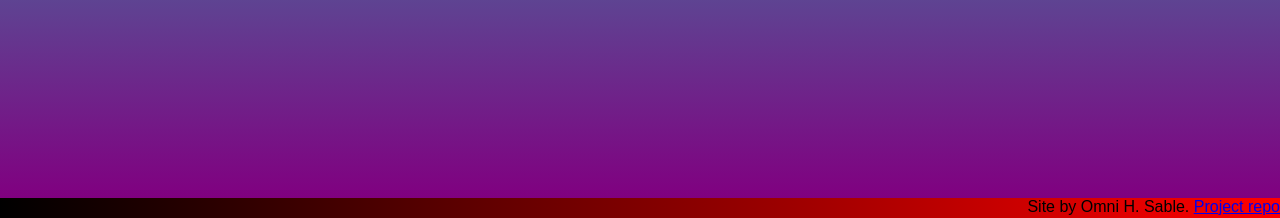
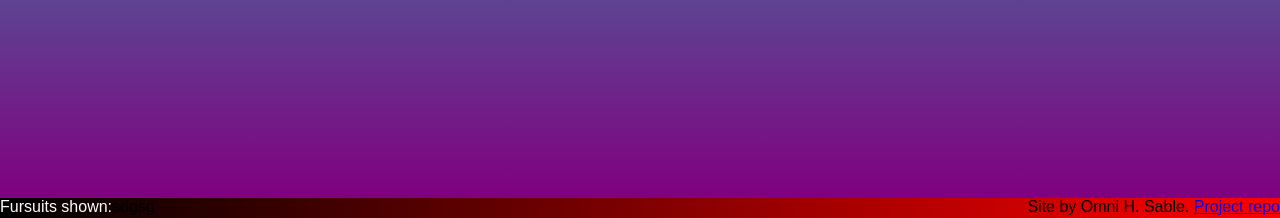
Before and after one commit to Highstaker/Picture-data-organizer-site, a Flask app: page / in a window 1280 px wide. Shown: the part 582-800 px from the top of the page. Run offline with Flask 2, Linux system fonts and the light colour scheme; data that the repository does not hold is empty; parts of the project's set-up code (start-up, migrations or seed data) failed here and were passed over.

Commit message:
v.0.3.8
+counter in footer

```diff
--- a/photodata_organizer.py
+++ b/photodata_organizer.py
@@ -8,7 +8,7 @@ from threading import Thread
 
 from flask import Flask, render_template
 
-VERSION = (0, 3, 7)
+VERSION = (0, 3, 8)
 
 SCRIPT_FOLDER = path.dirname(path.realpath(__file__))
 
@@ -34,20 +34,14 @@ def extract_data():
 							headers={
 								'Referer': 'https://www.nordicfuzzcon.org/Registration/FursuitList',
 								'Host': 'www.nordicfuzzcon.org',
-
 							})
 	response_content = response.content.decode("utf-8")
-
-	# print("response", response)#debug
 
 	parsed_source = json.loads(response_content)["Data"]["GetFursuits"]
 
 	for entry in parsed_source:
-		#add imagefilenames
+		# add image filenames
 		entry["ImageFilename"] = path.basename(urlparse(entry["ImagePath"]).path)
-
-
-	# print("parsed_source", parsed_source)#debug
 
 	# Download images
 	threads = []
@@ -55,7 +49,6 @@ def extract_data():
 		image_filename = path.basename(urlparse(image_url).path)
 		full_path_to_create = path.join(TEMP_IMAGES_FOLDER, image_filename)
 		if not path.isfile(full_path_to_create):
-			# print("Downloading!")#debug
 			t = Thread(target=urllib.request.urlretrieve,
 								args=(image_url, full_path_to_create))
 			threads.append(t)
@@ -70,8 +63,8 @@ def extract_data():
 def index():
 	# version = "v." + ".".join(map(str, VERSION))
 	return render_template('index.html',
-						   # context={"VERSION": version}
-						   )
+						# context={"VERSION": version}
+						)
 
 
 @application.route('/get_data')
@@ -87,5 +80,4 @@ if __name__ == '__main__':
 			symlink(TEMP_IMAGES_FOLDER, path.join(STATIC_FOLDER, "img"), target_is_directory=True)
 		except FileExistsError:
 			pass  # do nothing
-	# print(SOURCE_DATA)#debug
 	application.run(debug=False, host=HOST_NAME, port=HOST_PORT, threaded=True, use_reloader=False)
--- a/static/css/style.css
+++ b/static/css/style.css
@@ -98,7 +98,7 @@ header{
 }
 
 footer{
-	text-align: right;
+	/*text-align: right;*/
 	width: 100%;
 	position: fixed;
 	height: 20px;
@@ -106,3 +106,12 @@ footer{
 	background: #ff0000;
 	background: linear-gradient(to right, black, #ff0000);
 }
+
+#fursuit-count-line{
+	color: #FFFFFF;
+	float: left;
+}
+
+#signature{
+	float: right;
+}
--- a/static/js/main.js
+++ b/static/js/main.js
@@ -125,6 +125,9 @@ $(function(){
                         }
                         /*end exit function*/});
         }//for
+
+        $("#fursuit-count").text(shown_indicies.length);
+
     };//show_photos
 
     var dim_all_pics = function(){
--- a/templates/index.html
+++ b/templates/index.html
@@ -29,11 +29,14 @@
 	<div id="photo-screen">
 		<div id="info-box">h0i!</div>
 	</div>
-	<!--TODO: Total number counter -->
 	<footer>
+	sdgsg
+	<span id="fursuit-count-line">Fursuits shown: <span id="fursuit-count"></span></span>
+	<span id="signature">
 		Site by Omni H. Sable.
-		<a href="https://github.com/Highstaker/Picture-data-organizer-site" target=_blank">Project repo</a>
+		<a href="https://github.com/Highstaker/Picture-data-organizer-site" target="_blank">Project repo</a>
 		<!--TODO:<span>{{VERSION}}</span>-->
+	</span>
 	</footer>
 </body>
 </html>
```
